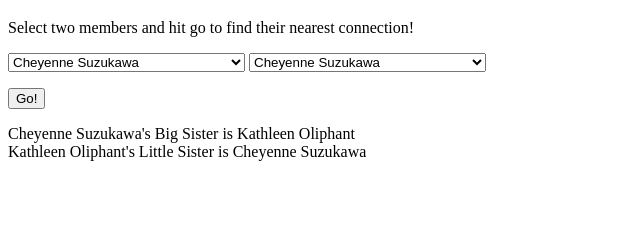
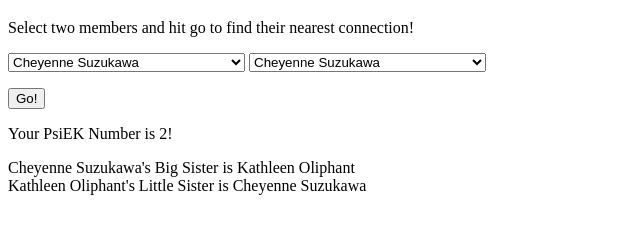
Before and after one commit to kreidy/PsiEK-connections, a plain HTML site: page connections.html in a window 1280 px wide. Both pictures are taken after a click on the button "Go!". Shown: the part 61-294 px from the top of the page, without its empty margins (0-640 px from the left). Drawn offline with Linux system fonts and the light colour scheme.

Commit message:
Added a count of how separate members were

```diff
--- a/connections.html
+++ b/connections.html
@@ -18,6 +18,7 @@
   <button onclick="connectMembers()">Go!</button>
 </p>
 
+<p id="count"></p>
 <p id="connections"></p>
 
 <script src="connections.js"></script>
--- a/connections.js
+++ b/connections.js
@@ -282,5 +282,7 @@ function connectMembers() {
   var member2 = selectMember2.options[selectMember2.selectedIndex].text;
   path = [];
   connect(members[member1], members[member2]);
+  document.getElementById("count").innerHTML =
+    "Your PsiEK Number is " + (path.length - 1) + "!";
   document.getElementById("connections").innerHTML = printPath(path);
 }
```
